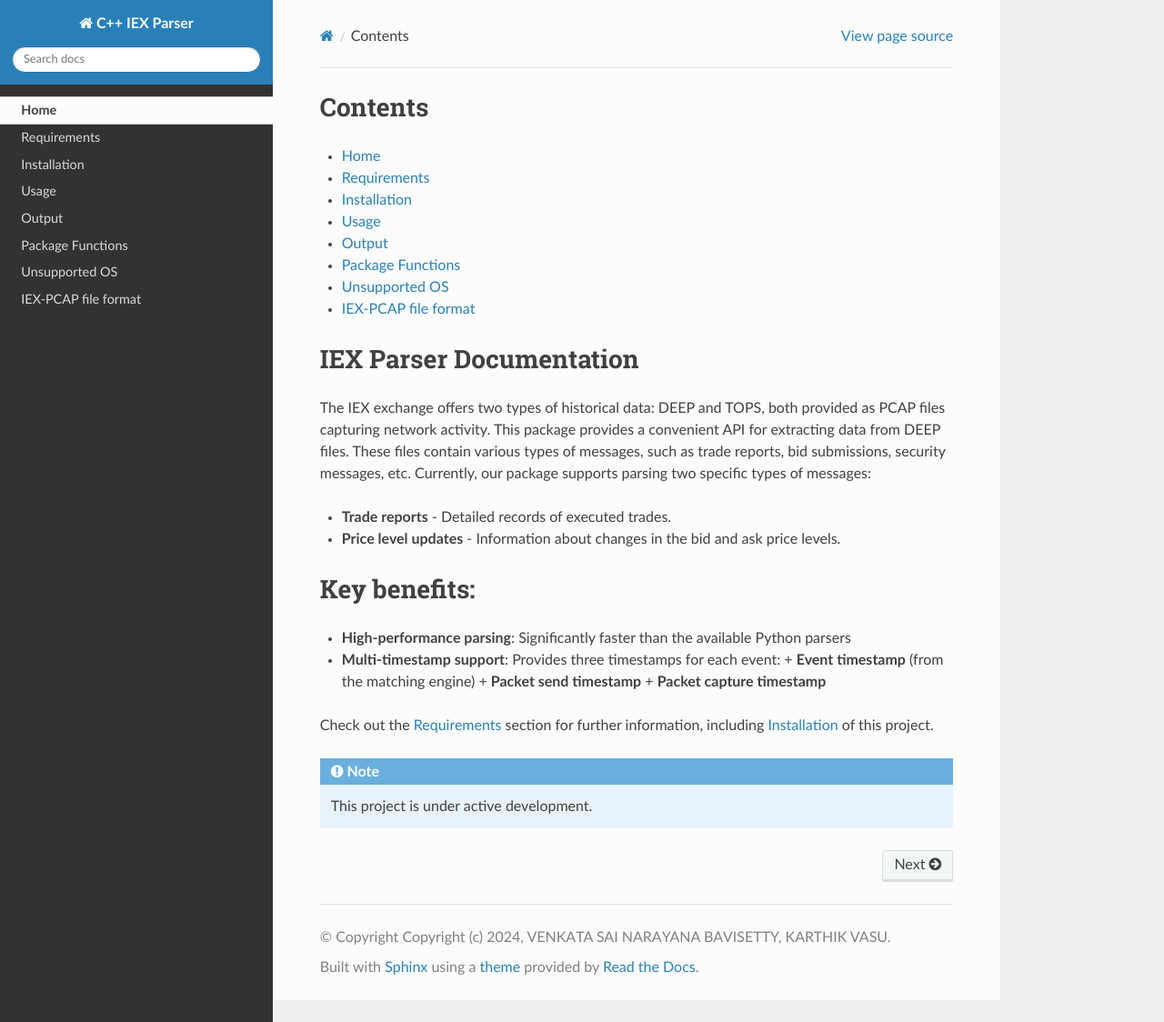
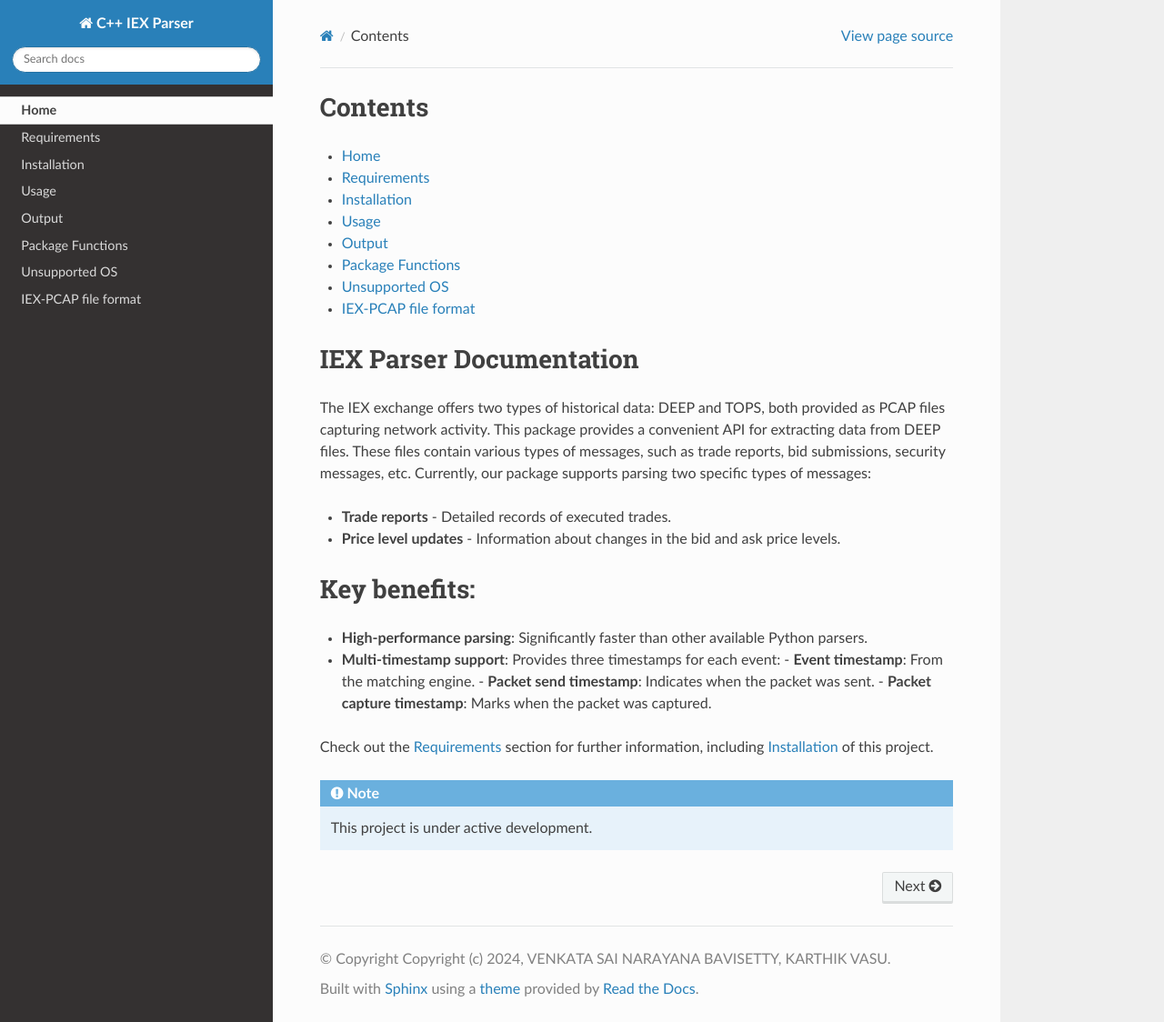
Before and after one commit to Sai271828/iex-parser, a Sphinx documentation site: the page built from docs/index.rst, in a window 1280 px wide and 1124 px high. Shown: the whole window at 91% size. Built offline with Sphinx 7.4.7 and the Read the Docs theme 2.0.0, drawn with Linux system fonts in a browser that asks for light colours.

Commit message:
updated index.rst

```diff
--- a/docs/index.rst
+++ b/docs/index.rst
@@ -23,11 +23,12 @@ The IEX exchange offers two types of historical data: DEEP and TOPS, both provid
 Key benefits:
 =============
 
-* **High-performance parsing**: Significantly faster than the available Python parsers
+* **High-performance parsing**: Significantly faster than other available Python parsers.
 * **Multi-timestamp support**: Provides three timestamps for each event:
-  + **Event timestamp** (from the matching engine)
-  + **Packet send timestamp**
-  + **Packet capture timestamp**
+  - **Event timestamp**: From the matching engine.
+  - **Packet send timestamp**: Indicates when the packet was sent.
+  - **Packet capture timestamp**: Marks when the packet was captured.
+
 
 
 Check out the :doc:`usage` section for further information, including :ref:`installation` of this project.
```
